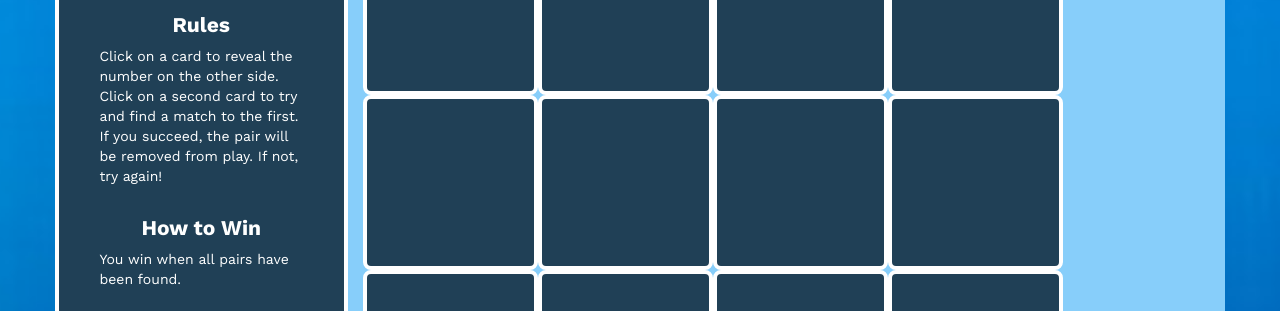
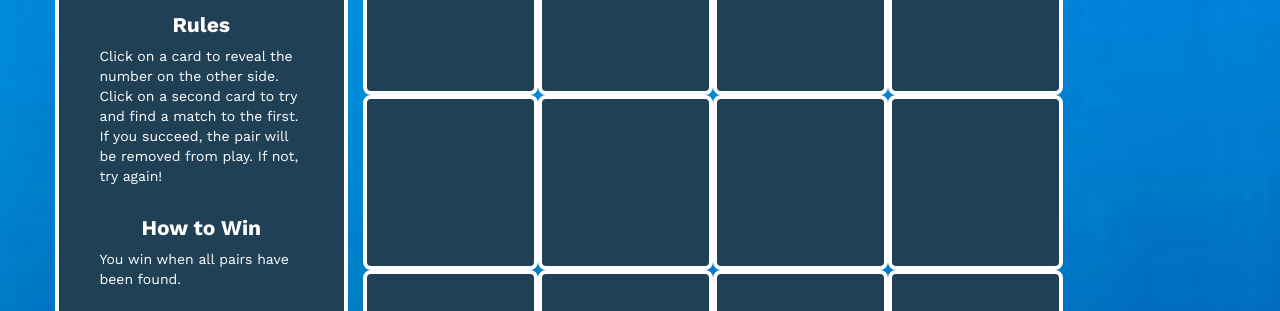
Before and after one commit to gina2014/MatchUpGame, a plain HTML site: page index.html in a window 1280 px wide. Shown: the part 122-433 px from the top of the page. Drawn offline with nearby package versions, Linux system fonts and the light colour scheme.

Commit message:
Changes to appearance

```diff
--- a/resources/css/style.css
+++ b/resources/css/style.css
@@ -22,6 +22,10 @@ body {
   padding-top: 2rem;
   padding-bottom: 2rem;
   background-color: #87cefa;
+  background-image: url("../images/download2.jpg");
+  background-repeat: no-repeat;
+  background-position: center;
+  background-size: cover;
 }
 
 #rules {
```
